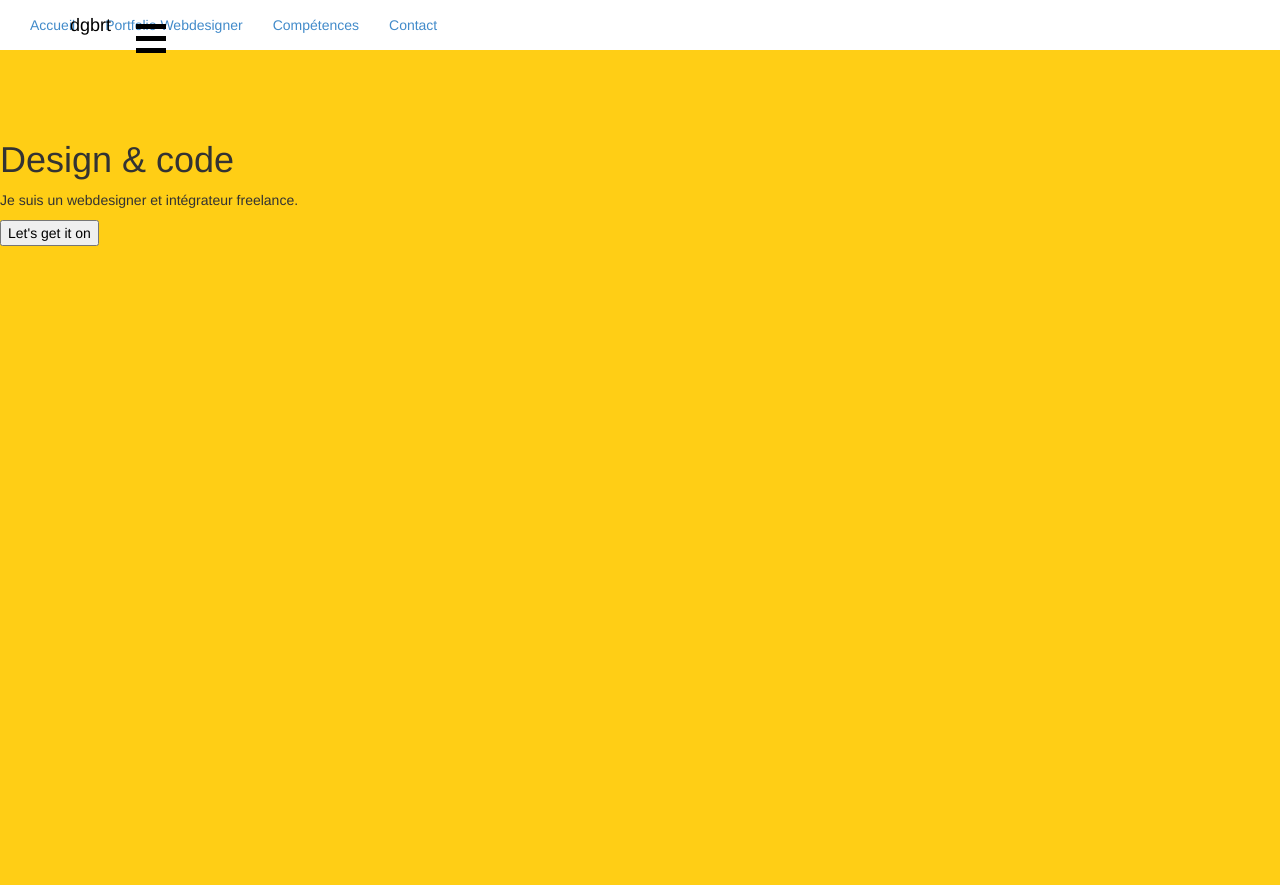
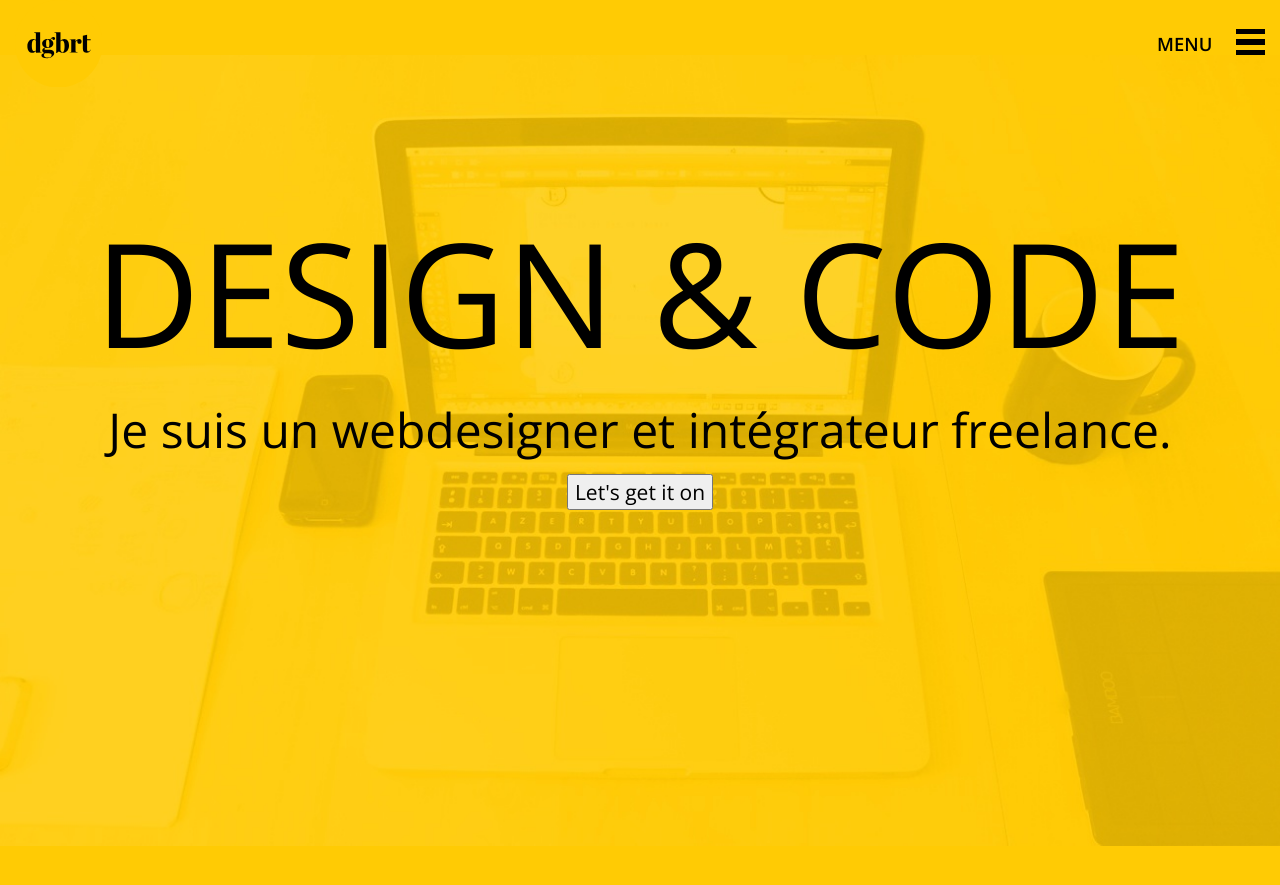
Before and after one commit to thedgbrt/dgbrt.fr, a Jekyll site: the page built from index.html, in a window 1280 px wide and 900 px high. Shown: the top 885 px of the window. Built offline with Jekyll 4.4.1, drawn with Linux system fonts in a browser that asks for light colours; nearby versions of some CDN libraries; grey boxes are pictures that could not be loaded.

Commit message:
Cleaned up code and made the header (logo + nav) responsive

```diff
--- a/_includes/footer.html
+++ b/_includes/footer.html
@@ -6,9 +6,24 @@
     <script src="/js/bootstrap.min.js"></script>
 
     <script>
-    $(document).ready( function(){
+    $(document).ready(function(){
+		$("nav.main").hide();
+        typeAdjustments();
+    });
 
+    $(window).resize(function(){
+        typeAdjustments();
     });
+
+    function typeAdjustments(){
+        var goldenRatio = 1.61803398875
+
+        // main heading position
+        var p1Height = $("header.home-panel").height();
+        var p1TopPadding = p1Height / Math.pow(goldenRatio,3); // applying golden ratio top padding
+        $("header.home-panel h1").css('margin-top', p1TopPadding);
+        console.log(p1TopPadding);
+    }
     </script>
   </body>
 </html>
--- a/_includes/header.html
+++ b/_includes/header.html
@@ -11,6 +11,15 @@
 
     <!-- Bootstrap core CSS -->
     <link href="/css/bootstrap.css" rel="stylesheet">
+
+    <!-- Google fonts -->
+    <link href='http://fonts.googleapis.com/css?family=Open+Sans:800,600,300,400' rel='stylesheet' type='text/css'>
+
+    <!-- Typekit fonts -->
+    <script type="text/javascript" src="//use.typekit.net/lud5jxd.js"></script>
+    <script type="text/javascript">try{Typekit.load();}catch(e){}</script>
+
+    <!-- Main css -->
     <link href="/css/main.css" rel="stylesheet">
 
     <!-- HTML5 shim and Respond.js IE8 support of HTML5 elements and media queries -->
@@ -21,29 +30,23 @@
   </head>
 
   <body>
-    <nav>
-      <div class="navbar-collapse collapse">
-        <ul class="nav navbar-nav">
-          <li><a href="/">Accueil</a></li>
-          <li><a href="/portfolio_webdesigner">Portfolio Webdesigner</a></li>
-          <li><a href="/competences">Compétences</a></li>
-          <li><a href="#contact">Contact</a></li>
-        </ul>
-      </div><!--/.nav-collapse -->
+
+    <nav class="main">
+      <a href="/">Accueil</a>
+      <a href="/portfolio_webdesigner">Portfolio Webdesigner</a>
+      <a href="/competences">Compétences</a>
+      <a href="#contact">Contact</a>
     </nav>
 
-     <!-- Static navbar -->
-    <div class="navbar navbar-default navbar-fixed-top" role="navigation">
-      <div class="container">
-        <div class="navbar-header">
-          <button type="button" class="navbar-toggle" data-toggle="collapse" data-target=".navbar-collapse">
-            <span class="sr-only">Toggle navigation</span>
+    <header class="main container">
+      <span class="logo"><a id="logo" href="/">dgbrt</a></span><span class="nav-icon-wrapper" href="1">
+        <a class="nav-toggle" href="#">
+          <span class="nav-label">menu</span>
+          <div class="nav-icon">
             <span class="icon-bar"></span>
             <span class="icon-bar"></span>
             <span class="icon-bar"></span>
-          </button>
-          <a class="navbar-brand" href="#">dgbrt</a>
-        </div>
-
-      </div>
-    </div>
+          </div>
+        </a>
+      </span>
+    </header>
--- a/css/main.css
+++ b/css/main.css
@@ -1,65 +1,159 @@
 /*
-@yellow: #FFCE15;
+@yellow: #FFCB04;
 @black: #000;
 */
 body, html{
 	height: 100%;
 }
 body{
+	color: #000;
+	font-family: 'Open Sans', sans-serif;
+	font-weight: 300;
+	font-size: 16px;
+	min-width: 320px;
+	min-height: 360px;
 }
 
-/* navbar */
-.navbar{
-	background: none;
-	border: 0;
+/* logo + navbar */
+header.main{
+	position: fixed;
+	width: 100%;
+	min-width: 320px;
+	vertical-align: middle;
+	height: auto;
+	text-align: justify;
 }
-.navbar-default .navbar-toggle:hover, .navbar-default .navbar-toggle:focus{
-	background: #fff;
+.logo, .nav-icon-wrapper{ /* need this to align menu and logo vertically at all sizes */
+	width: 50%;
+	display: inline-block;
+	/* IE 7 hack */
+	*zoom:1;
+	*display: inline;
+	vertical-align: middle;
 }
-.navbar-default .navbar-brand{
+.nav-icon-wrapper{
+	text-align: right;
+}
+#logo{
 	color: #000;
-}
-.navbar-default .navbar-toggle{
-	border: 0;
+	background: url('../images/logo.svg') no-repeat;
+	width: 4.125em;
+	height: 4.125em;
+	text-indent: -9999px;
+	background-size: contain;
 	display: block;
 }
-.navbar-toggle .icon-bar {
-	width: 30px;
-	height: 5px;
-	border-radius: 0px;
+
+.nav-toggle{
+	vertical-align: middle;
+	padding-top: 0.438em;
+	text-align: right;
+	vertical-align: middle;
 }
-.navbar-default .navbar-toggle .icon-bar{
-	background: #000;
-	margin-top: 7px;
+.nav-toggle:hover{
+	background: #FFCB04;
 }
 
-.navbar .navbar-collapse {
-  position: fixed;
-  z-index: -1;
-  opacity: 0;
-  width: 100%;
-  height: 100%;
-  left: 0px;
-  top: 0px;
-  background: rgba(255,255,255,0.9);
+.nav-toggle .nav-label {
+	text-transform: uppercase;
+	font-weight: 600;
+	padding-right: 1em;
+	color: #000;
+	font-size: 0.875em;
+}
+.nav-toggle .nav-label, .nav-toggle .nav-icon{
+	display: inline-block;
+	vertical-align: middle;
+}
+.nav-toggle .icon-bar {
+	width: 1.375em;
+	height: 0.25em;
+	border-radius: 0;
+	background: #000;
+	margin: 0;
+	margin-bottom: 0.25em;
+	padding: 0;
+	display: block;
+}
+/* type */
+
+h1, h2, h3, h4, h5, h6{
+	font-family: 'Open Sans', sans-serif;
+	font-weight: 800;
+}
+h1{
+	text-transform: uppercase;
+	font-size: 4em;
+	font-weight: normal;
+}
+h2{
+	font-size: 1.6em;
 }
 
-.navbar .navbar-collapse.in {
- opacity: 1;
-  z-index: 400;
-  height: 100% !important; /*overriding bootstrap js styling on toggle*/
+header > p{ /* sub headlines */
+	font-size: 1.238em;
 }
 
-header.main, section.main, footer.main{
+/* home-panels */
+
+header.home-panel, section.home-panel, footer.home-panel{
 	min-height: 100%;
 	width: 100%;
+	text-align: center;
 }
 
-header.main{
-	padding-top: 70px;
-	background: #FFCE15;
+header.home-panel{
+	background: url("../images/homepage-main-bg.jpg") center center no-repeat #FFCB04;
+	background-size: contain;
+}
+
+header.home-panel > p{ /* sub headline */
+	font-size: 1.6em;
+	margin-top: 0.5em;
+}
+
+header.home-panel h1{
+	margin-top: 0.85em;
+}
+
+section.home-panel header > h2{
+	margin-top: 1.6em;
 }
 
 .skills{
 	background: url("../images/patt-custom-4b.jpg");
 }
+
+
+@media (min-width: 768px) {
+
+	.navbar-default .navbar-toggle{
+	}
+
+	.navbar-toggle .nav-label {
+	}
+	header.home-panel > p{
+		font-size: 2.286em;
+	}
+	h1{
+		font-size: 6.9em;
+	}
+	h2{
+		font-size: 2.1em;
+	}
+}
+
+@media (min-width: 992px) {
+	body{
+		font-size: 18px;
+	}
+	.navbar-toggle .nav-label {
+	}
+
+}
+
+@media (min-width: 1200px) {
+	body{
+		font-size: 21px;
+	}
+}
--- a/index.html
+++ b/index.html
@@ -3,13 +3,13 @@ layout: default
 published: true
 ---
 
-<header class="main">
-	<h1>Design &amp; code</h1>
+<header class="home-panel container">
+	<h1 class="tk-abril-fatface">Design &amp; code</h1>
 	<p>Je suis un webdesigner et intégrateur freelance.</p>
 	<button>Let's get it on</button>
 </header>
 
-<section class="main">
+<section class="home-panel container">
 	<header>
 		<h2>Je conçois des sites élégants et inspirants.</h2>
 		<p>Des boutiques en ligne, des blogs et des sites pour start-ups innovantes.</p>
@@ -18,7 +18,7 @@ published: true
 	<a href="/portfolio">Voir mon portfolio de webdesigner</a>
 </section>
 
-<section class="main skills">
+<section class="home-panel skills container">
 	<header>
 		<h2>Techniquement, je suis un pur produit web.</h2>
 		<p>J'imagine chaque site avec tous les atouts et contraintes du milieu.</p>
@@ -48,12 +48,12 @@ published: true
 	<a href="/competences">Voir toutes mes compétences</a>
 </section>
 
-<section class="main">
+<section class="home-panel container">
 	<header>
 		<h2>Ils sont nombreux à en dire du bien.</h2>
 		<p>Des dizaines de projets réalisés depuis 7 ans.</p>
 	</header>
-	<article>
+	<article class="col-md-6">
 		<header>
 			<img src="/img/avatar_david_bollt.jpg">
 		</header>
@@ -64,7 +64,7 @@ published: true
 			<cite class="author">David Bollt</cite>, CEO de ModelSociety
 		</footer>
 	</article>
-	<article>
+	<article class="col-md-6">
 		<header>
 			<img src="/img/avatar_phadani_pho.jpg">
 		</header>
@@ -75,7 +75,7 @@ published: true
 			<cite class="author">Phadani Pho</cite>, Gérante de Kazeo, site Izoa
 		</footer>
 	</article>
-	<article>
+	<article class="col-md-6">
 		<header>
 			<img src="/img/avatar_john_nee.jpg">
 		</header>
@@ -86,7 +86,7 @@ published: true
 			<cite class="author">John Nee</cite>, CEO de Cryptozoic Entertainment, site PrintWarcraft
 		</footer>
 	</article>
-	<article>
+	<article class="col-md-6">
 		<header>
 			<img src="/img/avatar_claire_michel<.jpg">
 		</header>
@@ -99,7 +99,7 @@ published: true
 	</article>
 </section>
 
-<footer class="main">
+<footer class="home-panel main container">
 	<header>
 		<h2>Et vous, c'est quoi votre projet?</h2>
 		<p>Je suis disponnible pour des missions de webdesigner, intégrateur et visionnaire web.</p>
```
Also changed, not shown: images/homepage-main-bg.jpg (added), images/homepage-main-bg_src.jpg (added), images/logo.svg (added).
